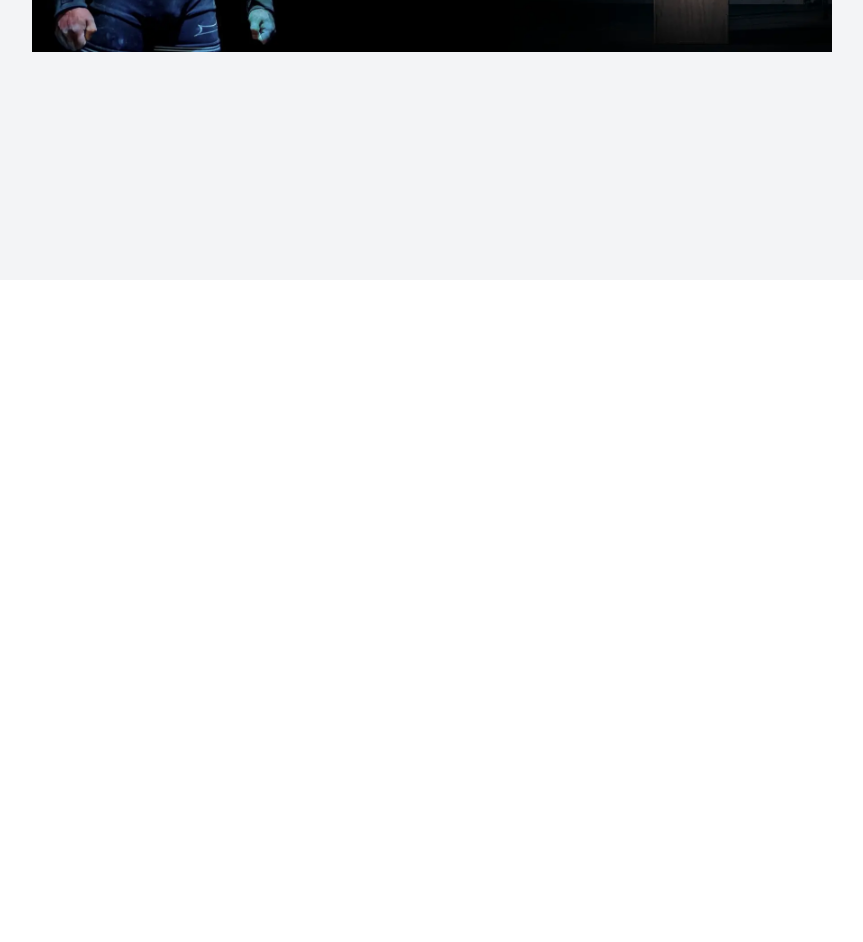
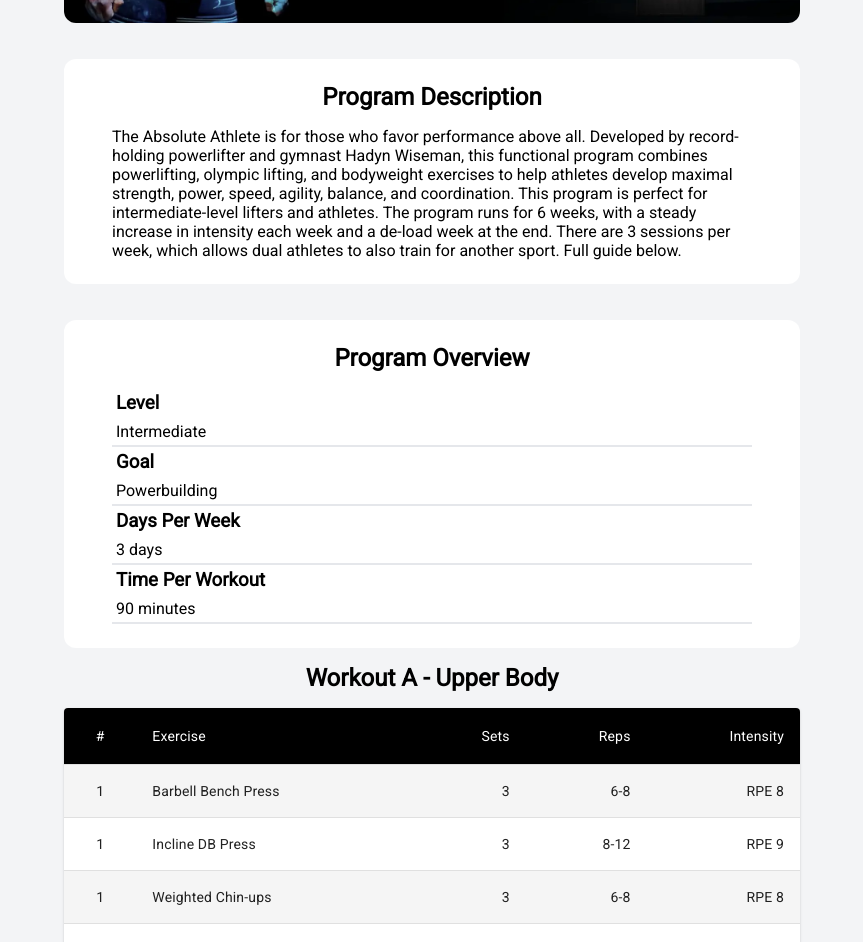
Before and after one commit to robert-juru/fit-vault, a React (Vite) app: page /program in a window 1280 px wide. Shown: the part 520-1462 px from the top of the page, without its empty margins (208-1071 px from the left). Before the commit the page ends 800 px from the top, so only its background shows below. Built offline with nearby package versions, Linux system fonts and the light colour scheme.

Commit message:
feat: Implement TrainingProgram page design with placeholder data

```diff
--- a/src/components/TrainingProgram/ProgramDescription/ProgramDescription.jsx
+++ b/src/components/TrainingProgram/ProgramDescription/ProgramDescription.jsx
@@ -0,0 +1,22 @@
+import styles from './programDescription.module.scss';
+
+const ProgramDescription = () => {
+  return (
+    <section className={styles.container}>
+      <h2 className={styles.programHeader}>Program Description</h2>
+      <p>
+        The Absolute Athlete is for those who favor performance above all.
+        Developed by record-holding powerlifter and gymnast Hadyn Wiseman, this
+        functional program combines powerlifting, olympic lifting, and
+        bodyweight exercises to help athletes develop maximal strength, power,
+        speed, agility, balance, and coordination. This program is perfect for
+        intermediate-level lifters and athletes. The program runs for 6 weeks,
+        with a steady increase in intensity each week and a de-load week at the
+        end. There are 3 sessions per week, which allows dual athletes to also
+        train for another sport. Full guide below.
+      </p>
+    </section>
+  );
+};
+
+export default ProgramDescription;
--- a/src/components/TrainingProgram/ProgramDescription/programDescription.module.scss
+++ b/src/components/TrainingProgram/ProgramDescription/programDescription.module.scss
@@ -0,0 +1,16 @@
+.container {
+  background-color: white;
+  display: flex;
+  justify-content: center;
+  align-items: center;
+  flex-direction: column;
+  padding: 24px 48px;
+  border-radius: 12px;
+  margin-top:36px;
+  width:80%;
+}
+
+.programHeader {
+    margin-bottom:16px;
+    text-align:center;
+}
--- /dev/null
+++ b/src/components/TrainingProgram/ProgramOverview/ProgramOverview.jsx
@@ -0,0 +1,31 @@
+import styles from './programOverview.module.scss';
+
+const ProgramOverview = () => {
+  return (
+    <section className={styles.container}>
+      <h2 className={styles.programHeader}>Program Overview</h2>
+      <div className={styles.overviewCard}>
+        <h3 className={styles.overviewType}>Level</h3>
+        <p className={styles.overviewValue}>Intermediate</p>
+        <hr />
+      </div>
+      <div className={styles.overviewCard}>
+        <h3 className={styles.overviewType}>Goal</h3>
+        <p className={styles.overviewValue}>Powerbuilding</p>
+        <hr />
+      </div>
+      <div className={styles.overviewCard}>
+        <h3 className={styles.overviewType}>Days Per Week</h3>
+        <p className={styles.overviewValue}>3 days</p>
+        <hr />
+      </div>
+      <div className={styles.overviewCard}>
+        <h3 className={styles.overviewType}>Time Per Workout</h3>
+        <p className={styles.overviewValue}>90 minutes</p>
+        <hr />
+      </div>
+    </section>
+  );
+};
+
+export default ProgramOverview;
--- /dev/null
+++ b/src/components/TrainingProgram/ProgramOverview/programOverview.module.scss
@@ -0,0 +1,27 @@
+@import "/src/index.scss";
+
+.container {
+  background-color: white;
+  display: flex;
+  justify-content: center;
+  flex-direction: column;
+  padding: 24px 48px;
+  border-radius: 12px;
+  margin-top: 36px;
+  width: 80%;
+}
+
+.programHeader {
+  margin-bottom: 16px;
+  text-align: center;
+}
+
+.overviewCard {
+  display: flex;
+  flex-direction: column;
+}
+
+.overviewType,
+.overviewValue {
+  margin: 4px;
+}
--- /dev/null
+++ b/src/components/TrainingProgram/ProgramWorkout/ProgramWorkout.jsx
@@ -0,0 +1,14 @@
+import WorkoutTable from "./WorkoutTable";
+
+const ProgramWorkout = () => {
+  return (
+    <>
+      <WorkoutTable />
+      <WorkoutTable />
+      <WorkoutTable />
+      <WorkoutTable />
+    </>
+  );
+};
+
+export default ProgramWorkout;
--- /dev/null
+++ b/src/components/TrainingProgram/ProgramWorkout/WorkoutTable.jsx
@@ -0,0 +1,76 @@
+import * as React from 'react';
+import styles from './programWorkout.module.scss';
+import { styled } from '@mui/material/styles';
+import Table from '@mui/material/Table';
+import TableBody from '@mui/material/TableBody';
+import TableCell, { tableCellClasses } from '@mui/material/TableCell';
+import TableContainer from '@mui/material/TableContainer';
+import TableHead from '@mui/material/TableHead';
+import TableRow from '@mui/material/TableRow';
+import Paper from '@mui/material/Paper';
+
+const StyledTableCell = styled(TableCell)(({ theme }) => ({
+  [`&.${tableCellClasses.head}`]: {
+    backgroundColor: theme.palette.common.black,
+    color: theme.palette.common.white,
+  },
+  [`&.${tableCellClasses.body}`]: {
+    fontSize: 14,
+  },
+}));
+
+const StyledTableRow = styled(TableRow)(({ theme }) => ({
+  '&:nth-of-type(odd)': {
+    backgroundColor: theme.palette.action.hover,
+  },
+  // hide last border
+  '&:last-child td, &:last-child th': {
+    border: 0,
+  },
+}));
+
+function createData(exerciseName, sets, reps, intensity) {
+  return { exerciseName, sets, reps, intensity };
+}
+
+const rows = [
+  createData('Barbell Bench Press', 3, '6-8', 'RPE 8'),
+  createData('Incline DB Press', 3, '8-12', 'RPE 9'),
+  createData('Weighted Chin-ups', 3, '6-8', 'RPE 8'),
+  createData('Barbell Row', 3, '8-12', 'RPE 9'),
+  createData('Seated DB Curls', 3, '12-15', 'RPE 10'),
+];
+
+export default function WorkoutTable() {
+  return (
+    <>
+    <h2 className={styles.workoutNameHeader}>Workout A - Upper Body</h2>
+    <TableContainer sx={{width:4/5, marginBottom:4}} component={Paper}>
+      <Table sx={{ minWidth: 500 }} aria-label="customized table">
+        <TableHead>
+          <TableRow>
+          <StyledTableCell align="center">#</StyledTableCell>
+            <StyledTableCell>Exercise</StyledTableCell>
+            <StyledTableCell align="right">Sets</StyledTableCell>
+            <StyledTableCell align="right">Reps</StyledTableCell>
+            <StyledTableCell align="right">Intensity</StyledTableCell>
+          </TableRow>
+        </TableHead>
+        <TableBody>
+          {rows.map((row) => (
+            <StyledTableRow key={row.exerciseName}>
+              <StyledTableCell align="center">1</StyledTableCell>
+              <StyledTableCell component="th" scope="row">
+                {row.exerciseName}
+              </StyledTableCell>
+              <StyledTableCell align="right">{row.sets}</StyledTableCell>
+              <StyledTableCell align="right">{row.reps}</StyledTableCell>
+              <StyledTableCell align="right">{row.intensity}</StyledTableCell>
+            </StyledTableRow>
+          ))}
+        </TableBody>
+      </Table>
+    </TableContainer>
+    </>
+  );
+}
--- /dev/null
+++ b/src/components/TrainingProgram/ProgramWorkout/programWorkout.module.scss
@@ -0,0 +1,3 @@
+.workoutNameHeader {
+    margin:16px 0px;
+}
--- a/src/components/TrainingProgram/TrainingProgram.jsx
+++ b/src/components/TrainingProgram/TrainingProgram.jsx
@@ -2,14 +2,20 @@
 import styles from "./trainingProgram.module.scss";
 import programs from "../../programs";
 import ProgramImage from "./ProgramImage/ProgramImage";
+import ProgramDescription from "./ProgramDescription/ProgramDescription";
+import ProgramOverview from "./ProgramOverview/ProgramOverview";
+import ProgramWorkout from "./ProgramWorkout/ProgramWorkout";
 
 const TrainingProgram = () => {
   return (
     <div className={styles.pageContainer}>
       <Header />
-      <main className={styles.mainContainer}>
+      <main className={styles.trainingProgramContainer}>
         <h1 className={styles.pageHeader}>The Absolute Athlete</h1>
         <ProgramImage/>
+        <ProgramDescription/>
+        <ProgramOverview/>
+        <ProgramWorkout/>
       </main>
     </div>
   );
--- a/src/components/TrainingProgram/trainingProgram.module.scss
+++ b/src/components/TrainingProgram/trainingProgram.module.scss
@@ -6,5 +6,15 @@
 }
 
 .programImage {
-  width: 800px;
+  width: 80%;
+  border-radius: 12px;
 }
+
+.trainingProgramContainer {
+  display: flex;
+  flex-direction: column;
+  align-items: center;
+  background-color: $main-bgcolor;
+  border-top: $main-border-top;
+  padding: 0px 180px;
+}
--- a/src/index.scss
+++ b/src/index.scss
@@ -27,8 +27,12 @@
   text-decoration: none;
 }
 
+hr {
+  border: $main-border-top;
+}
+
 .pageContainer {
-  display:grid;
+  display: grid;
   grid-template-rows: 100px 1fr;
   height: 100vh;
 }
@@ -40,8 +44,8 @@
 }
 
 .pageHeader {
-  text-align:center;
+  text-align: center;
   font-weight: bold;
-  margin-top:32px;
-  font-size:36px;
+  margin-top: 32px;
+  font-size: 36px;
 }
```
